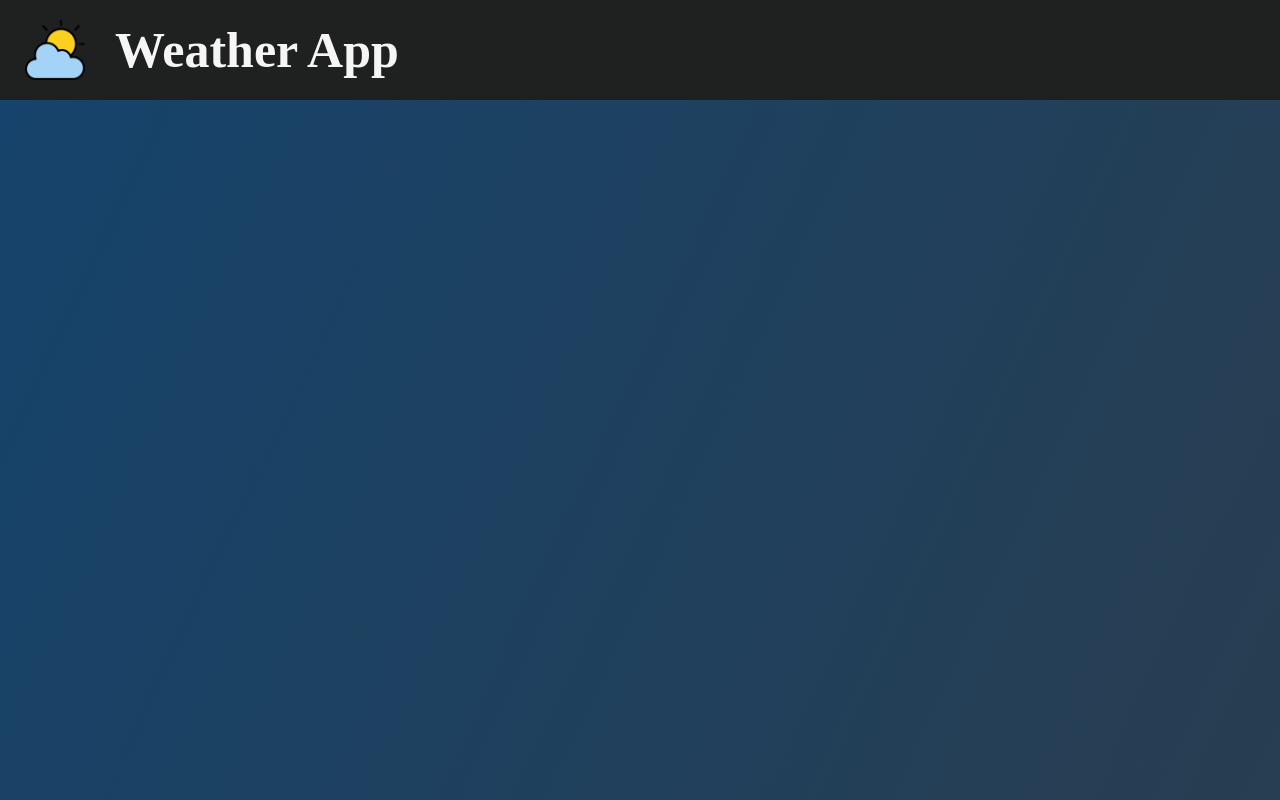
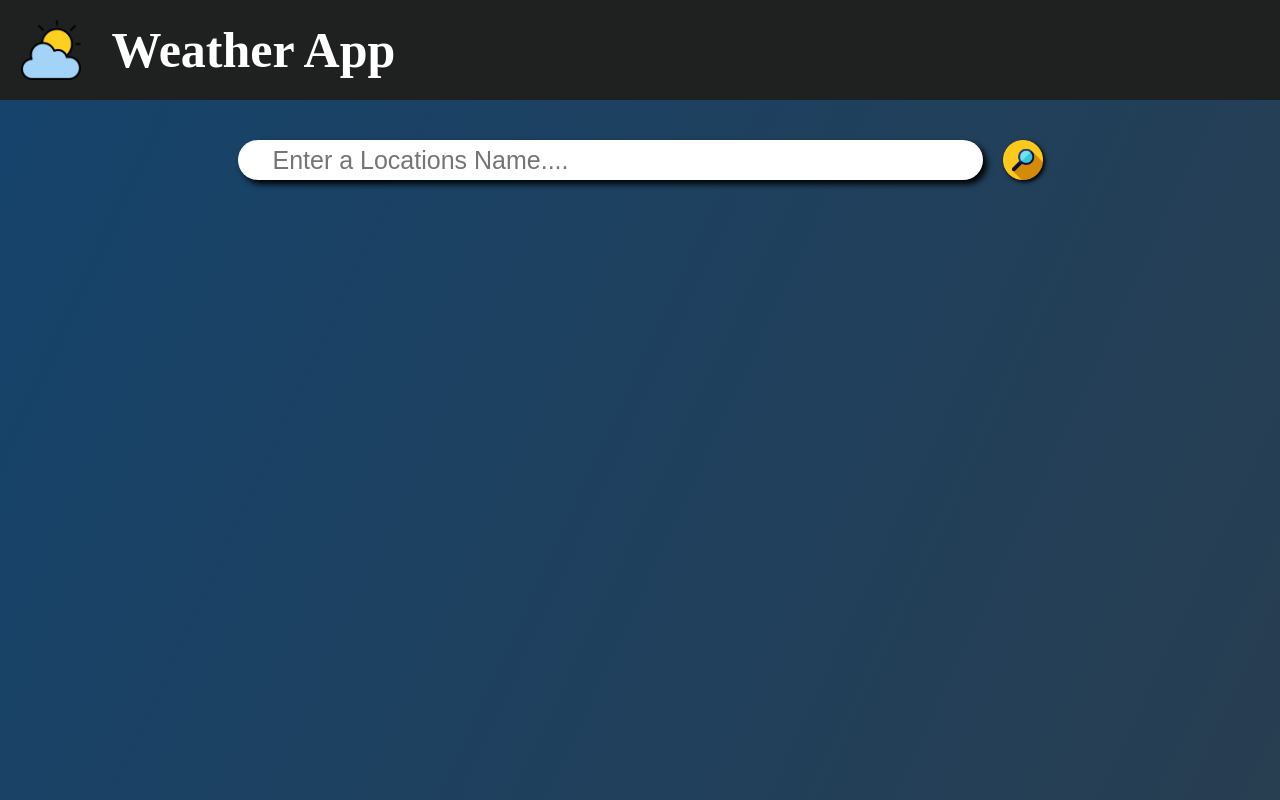
Before and after one commit to TheRookiexe/Weather-App, a website built with webpack: page src/index.html in a window 1280 px wide. Built offline with nearby package versions, Linux system fonts and the light colour scheme.

Commit message:
Added search bar and btn

```diff
--- a/src/components/DOM.js
+++ b/src/components/DOM.js
@@ -1,4 +1,5 @@
 import logo from '../assets/cloudy.png';
+import srhIcon from '../assets/search.png'
 class Dom{
     constructor() {
         this.container = document.querySelector('.container');
@@ -7,16 +8,40 @@ class Dom{
     header() {
         const headerDiv = document.createElement('div');
         headerDiv.id = "header-div";
+
         const logoDiv = document.createElement('img');
+        logoDiv.id = "logo-div";
+        logoDiv.src = logo;
+
         const titleDiv = document.createElement('div');
         titleDiv.id = 'title-div';
-        logoDiv.id = "logo-div";
-        logoDiv.src = logo;
         titleDiv.textContent = "Weather App";
+
         headerDiv.appendChild(logoDiv);
         headerDiv.appendChild(titleDiv);
         this.container.appendChild(headerDiv);
     }
+
+    search() {
+        const searchDiv = document.createElement('search');
+        searchDiv.id = "search-div"
+
+        const searchBar = document.createElement('input');
+        searchBar.id = "search-bar";
+        searchBar.placeholder = "Enter a Locations Name...."
+
+        const searchBtn = document.createElement('button');
+        searchBtn.id = "search-btn";
+
+        const btnIcon = document.createElement('img');
+        btnIcon.id = "btn-icon";
+        btnIcon.src = srhIcon;
+
+        searchBtn.appendChild(btnIcon);
+        searchDiv.appendChild(searchBar);
+        searchDiv.appendChild(searchBtn);
+        this.container.appendChild(searchDiv);
+    }
 }
 
 export {Dom};
--- a/src/index.js
+++ b/src/index.js
@@ -2,4 +2,5 @@ import './style.css';
 import { Dom } from './components/DOM.js';
 
 const domCreate = new Dom();
-domCreate.header()
+domCreate.header();
+domCreate.search();
--- a/src/style.css
+++ b/src/style.css
@@ -12,16 +12,20 @@ body {
 }
 
 .container {
-  height: 100vh;
+  height: 90vh;
   display: flex;
   flex-direction: column;
+  justify-content: start;
+  align-items: center;
+  gap: 40px;
 }
 
 #header-div {
   background-color: #1f2020;
-  color: whitesmoke;
+  color: white;
   padding: 10px;
   height: 80px;
+  width: 99%;
   font-size: 50px;
   font-weight: bold;
   display: flex;
@@ -37,3 +41,44 @@ body {
   overflow: hidden;
   border: none;
 }
+
+#search-div {
+  display: flex;
+  justify-content: center;
+  align-items: center;
+  gap: 20px;
+}
+
+#search-bar {
+  width: 700px;
+  height: 20px;
+  padding: 10px;
+  padding-left: 35px;
+  font-size: 25px;
+  border-radius: 20px;
+  border: none;
+  box-shadow: 4px 4px 6px black;
+}
+
+#search-btn {
+  height: 40px;
+  width: 40px;
+  background: transparent;
+  border-radius: 50%;
+  border: none;
+  cursor: pointer;
+  box-shadow: 2px 2px 4px black;
+  transition: transform 0.15s ease, box-shadow 0.2s ease;
+}
+
+#search-btn:active {
+  box-shadow: 0 0 15px #000000;
+  transform: scale(0.88);
+}
+
+
+#btn-icon {
+  width: 40px;
+  height: 40px;
+  overflow: hidden;
+}
```
Also changed, not shown: src/assets/search.png (added).
